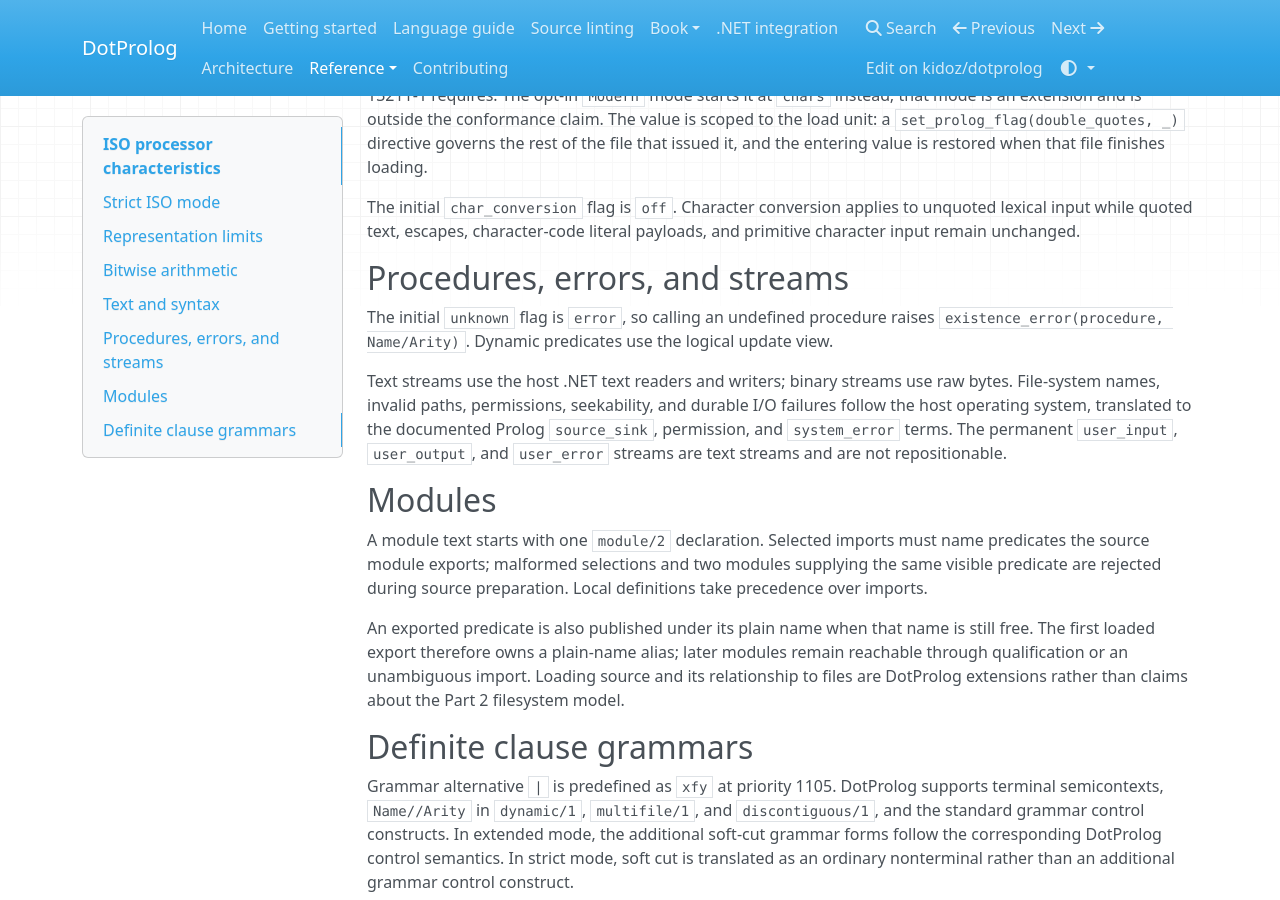
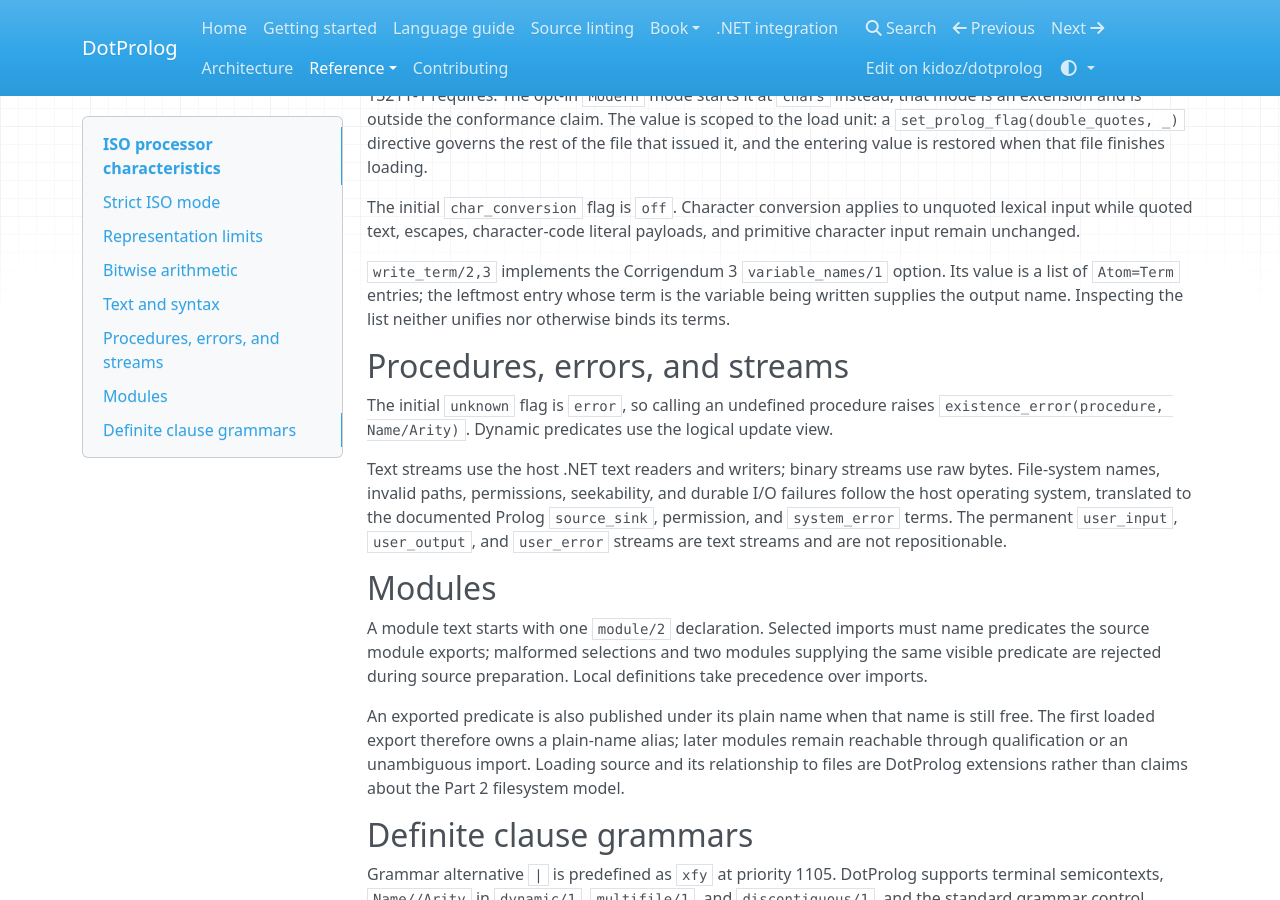
Before and after one commit to kidoz/dotprolog, an MkDocs documentation site: the page built from docs/reference/iso-processor-characteristics.md, in a window 1280 px wide and 900 px high, scrolled down 1540 px. Built offline with MkDocs 1.6.1, drawn with Linux system fonts in a browser that asks for light colours; nearby versions of some CDN libraries.

```diff
--- a/docs/reference/iso-processor-characteristics.md
+++ b/docs/reference/iso-processor-characteristics.md
@@ -67,6 +67,10 @@ The initial `char_conversion` flag is `off`.
 Character conversion applies to unquoted lexical input while quoted text, escapes, character-code
 literal payloads, and primitive character input remain unchanged.
 
+`write_term/2,3` implements the Corrigendum 3 `variable_names/1` option. Its value is a list of
+`Atom=Term` entries; the leftmost entry whose term is the variable being written supplies the
+output name. Inspecting the list neither unifies nor otherwise binds its terms.
+
 ## Procedures, errors, and streams
 
 The initial `unknown` flag is `error`, so calling an undefined procedure raises
```
Also changed, not shown: COMPATIBILITY.md (+7 -3 lines), README.md (+4 -3 lines), 1 other file.
